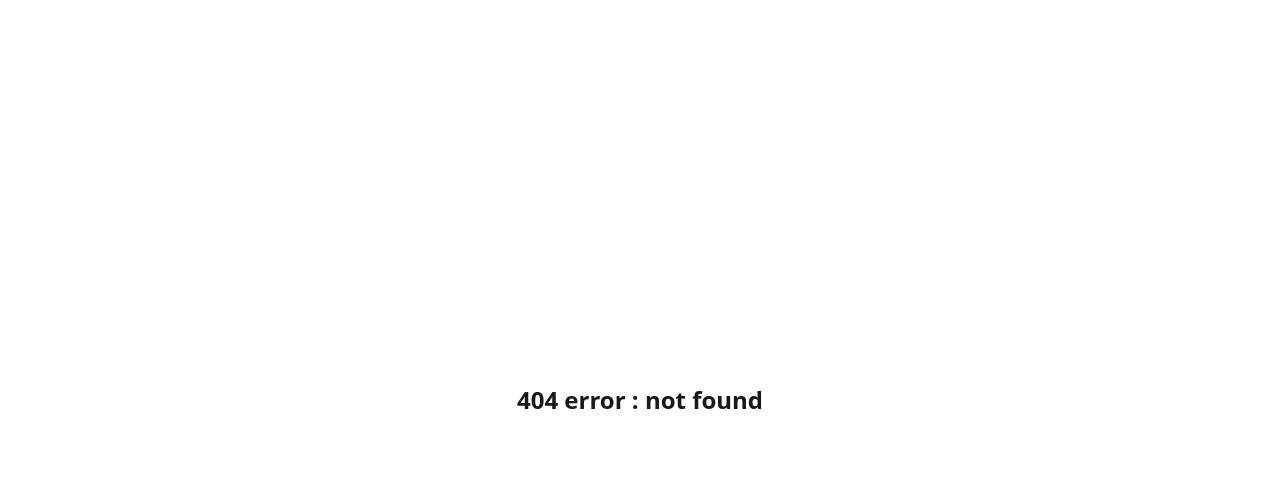
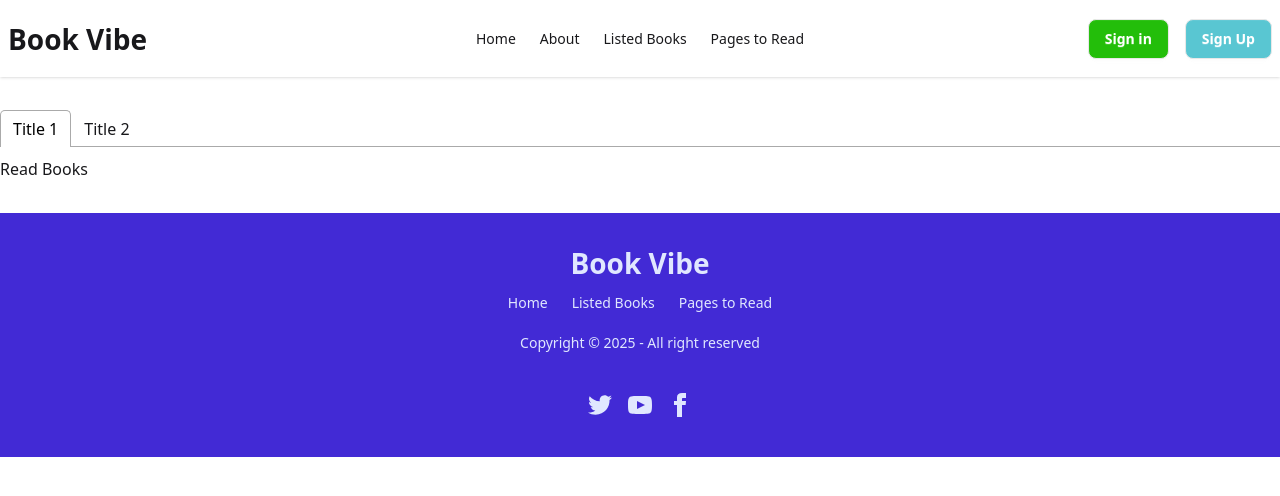
Before and after one commit to iftakhersifat/boi-poka-book-vibe, a React (Vite) app: page /listedBooks in a window 1280 px wide. Before the commit this address had no page. Shown: the top 496 px of the page. Built offline with nearby package versions, Linux system fonts and the light colour scheme.

Commit message:
setup react tabs

```diff
--- a/package.json
+++ b/package.json
@@ -15,6 +15,7 @@
     "react": "^19.0.0",
     "react-dom": "^19.0.0",
     "react-router": "^7.5.1",
+    "react-tabs": "^6.1.0",
     "tailwindcss": "^4.1.4"
   },
   "devDependencies": {
--- /dev/null
+++ b/src/Components/ListedBooks/ListedBooks.jsx
@@ -0,0 +1,25 @@
+import React from 'react';
+import { Tab, Tabs, TabList, TabPanel } from 'react-tabs';
+import 'react-tabs/style/react-tabs.css';
+
+const ListedBooks = () => {
+    return (
+       <div className='container mx-auto mt-8 mb-8'>
+         <Tabs>
+    <TabList>
+      <Tab>Title 1</Tab>
+      <Tab>Title 2</Tab>
+    </TabList>
+
+    <TabPanel>
+      <h2>Read Books</h2>
+    </TabPanel>
+    <TabPanel>
+      <h2>Wishlist Books</h2>
+    </TabPanel>
+  </Tabs>
+       </div>
+    );
+};
+
+export default ListedBooks;
--- a/src/main.jsx
+++ b/src/main.jsx
@@ -10,6 +10,7 @@ import Root from './Components/Root/Root.jsx';
 import Home from './Components/Home/Home.jsx';
 import About from './Components/About/About.jsx';
 import BooksDetails from './Components/BooksDetails/BooksDetails.jsx';
+import ListedBooks from './Components/ListedBooks/ListedBooks.jsx';
 
 const router = createBrowserRouter([
   {
@@ -27,6 +28,11 @@ const router = createBrowserRouter([
 
         Component:BooksDetails
       },
+
+      {
+        path: "listedBooks",
+        Component: ListedBooks
+      }
     ],
   },
 
```
Also changed, not shown: 1 other file (tests, documents, lock files or other folders).
